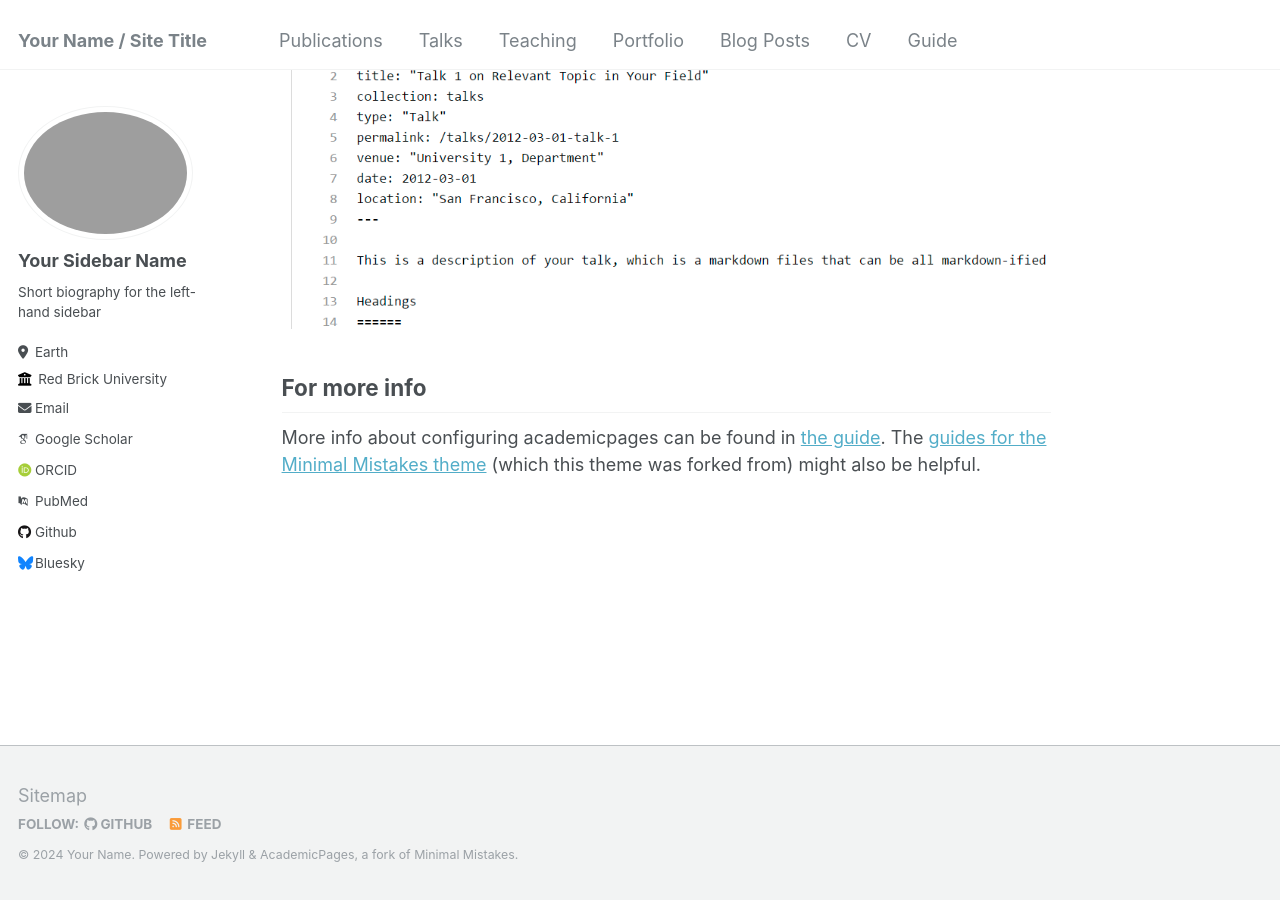
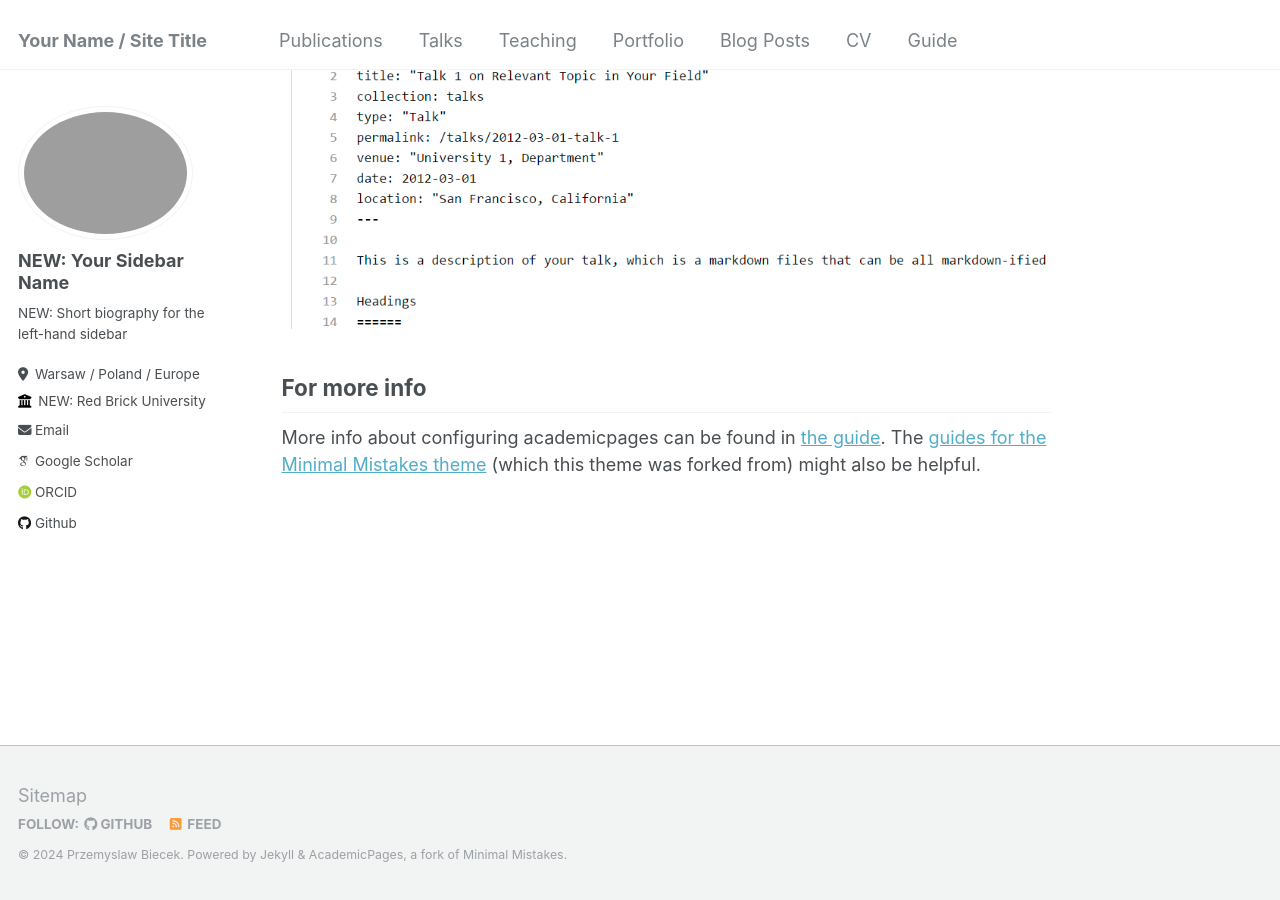
Before and after one commit to pbiecek/pbiecek.github.io, a Jekyll site: the page built from _pages/about.md, in a window 1280 px wide and 900 px high, scrolled down 2660 px. Built offline with Jekyll 4.4.1, drawn with Linux system fonts in a browser that asks for light colours; some web fonts are replaced; some of the changed lines change nothing that is shown.

Commit message:
updated confing

```diff
--- a/_config.yml
+++ b/_config.yml
@@ -10,7 +10,7 @@
 locale                   : "en-US"
 title                    : "Your Name / Site Title"
 title_separator          : "-"
-name                     : &name "Your Name"
+name                     : &name "Przemyslaw Biecek"
 description              : &description "personal description"
 url                      : https://academicpages.github.io # the base hostname & protocol for your site e.g. "https://mmistakes.github.io"
 baseurl                  : "" # the subpath of your site, e.g. "/blog"
@@ -22,55 +22,28 @@ repository               : "pbiecek/pbiecek.github.io"
 author:
   # Biographic information
   avatar           : "profile.png"
-  name             : "Your Sidebar Name"
+  name             : "NEW: Your Sidebar Name"
   pronouns         : # example: "she/her"
-  bio              : "Short biography for the left-hand sidebar"
-  location         : "Earth"
-  employer         : "Red Brick University"
+  bio              : "NEW: Short biography for the left-hand sidebar"
+  location         : "Warsaw / Poland / Europe"
+  employer         : "NEW: Red Brick University"
   uri              : # URL
-  email            : "none@example.org"
+  email            : "NEW: none@example.org"
 
   # Academic websites
   arxiv            : # URL - Update with the correct link to your profile
   googlescholar    : "https://scholar.google.com/citations?user=PS_CX0AAAAAJ"
-  impactstory      : # URL
   orcid            : "http://orcid.org/yourorcidurl"
-  pubmed           : "https://www.ncbi.nlm.nih.gov/pubmed/?term=john+snow"
-  researchgate     : # URL
 
   # Repositories and software development
-  bitbucket        : # Username - Update with your username on the site
-  codepen          : # Username
-  dribbble         : # Username
   github           : "academicpages"
-  kaggle           : # Username
-  stackoverflow    : # User number or user number and name (i.e., use "1" or "1/jeff-atwood")
 
   # Social media
-  bluesky          : "bsky.app" # Replace this with you Bluesky username
-  facebook         : # Username
-  flickr           : # Username
-  foursquare       : # Username
-  goodreads        : # Username
-  google_plus      : # Username
-  keybase          : # Username
-  instagram        : # Username
-  lastfm           : # Username
   linkedin         : # Username
-  mastodon         : # URL
   medium           : # URL
-  pinterest        : # Username
-  soundcloud       : # Username
-  steam            : # Username
-  telegram         : # URL
-  tumblr           : # Username
   twitter          : # Username for X / Twitter
-  vine             : # Username
-  weibo            : # Username
   wikipedia        : # Username
-  xing             : # Username
   youtube          : # Username
-  zhihu            : # URL
 
 
 # Site Settings
```
